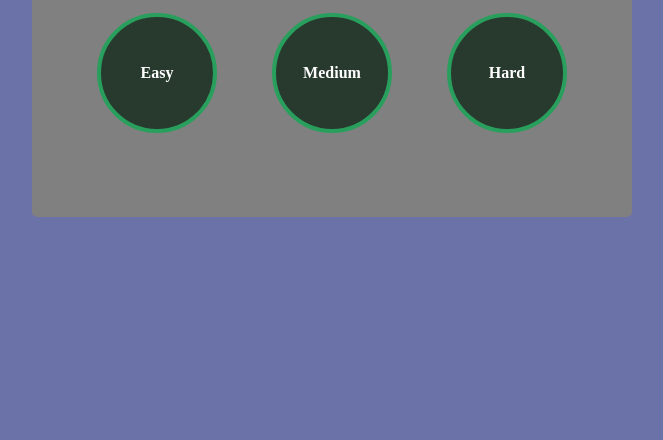
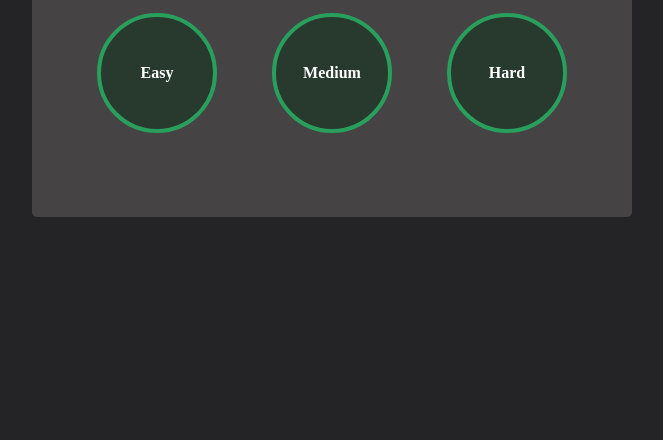
Before and after one commit to faaizkhan10/LeetcodeMetricsApp, a plain HTML site: page index.html in a window 1280 px wide. Shown: the part 360-800 px from the top of the page, without its empty margins (308-971 px from the left). Drawn offline with Linux system fonts and the light colour scheme.

Commit message:
bg changes

```diff
--- a/script.js
+++ b/script.js
@@ -97,7 +97,7 @@ document.addEventListener("DOMContentLoaded",function(){
         ];
 
         console.log("card ka data: " , cardsData);
-        console.log("Card Stats Container:", cardStatsContainer);
+
         cardStatsContainer.innerHTML = cardsData.map(
             data =>
                     `<div class="card">
--- a/style.css
+++ b/style.css
@@ -5,7 +5,7 @@
     font-family: 'Times New Roman', Times, serif;
 }
 body{
-    background-color: rgb(107, 114, 167);
+    background-color: rgb(36 35 37);
     color:white;
     height:100vh;
     display: flex;
@@ -17,7 +17,7 @@ body{
     display: flex;
     flex-direction: column;
     gap: 1rem;
-    background-color: grey;
+    background-color: #454343;
     padding: 20px;
     border-radius: 5px;
     max-width: 600px;
```
